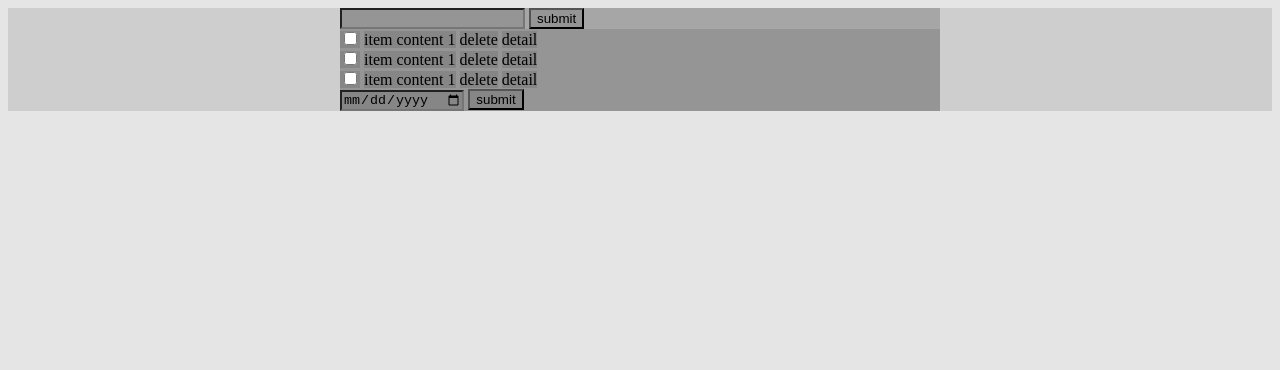
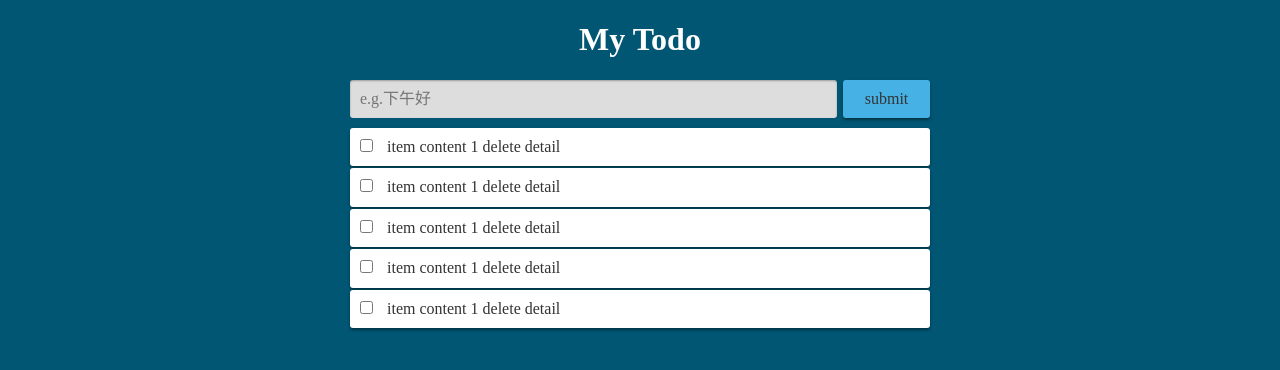
Before and after one commit to zchengi/jQueryApplication, a website: page index.html in a window 1280 px wide. Drawn offline with nearby package versions, Linux system fonts and the light colour scheme.

Commit message:
整体布局的细节完善

```diff
--- a/css/base.css
+++ b/css/base.css
@@ -1,12 +1,162 @@
 * {
-    background: rgba(0, 0, 0, .1);
+    /*background: rgba(0, 0, 0, .1);*/
+    -webkit-box-sizing: border-box;
+    -moz-box-sizing: border-box;
+    box-sizing: border-box;
+    -webkit-transition: background .2s;
+    -moz-transition: background .2s;
+    -ms-transition: background .2s;
+    -o-transition: background .2s;
+    transition: background .2s;
+    outline: 0;
 }
 
 body {
     /*background: #000;*/
+
+    /* 用 normalize.css 重置 padding 和 margin */
+    /*padding: 0;
+    margin: 0;*/
+    background: #005673;
+    color: #fff;
 }
 
 .container {
     max-width: 600px;
     margin: 0 auto;
+    position: relative;
+    padding: 0 10px;
 }
+
+h1 {
+    text-align: center;
+}
+
+.task-list {
+    margin: 10px 0;
+}
+
+input,
+textarea,
+button,
+.task-item,
+.task-detail-mask {
+    border-radius: 3px;
+    padding: 10px;
+}
+
+textarea,
+button,
+input[type=text], input[type=date] {
+    border: 0;
+}
+
+textarea,
+input[type=text], input[type=date] {
+    display: block;
+    width: 100%;
+    background: #ddd;
+    -webkit-box-shadow: inset 0 1px 2px rgba(0, 0, 0, .3);
+    -moz-box-shadow: inset 0 1px 2px rgba(0, 0, 0, .3);
+    box-shadow: inset 0 1px 2px rgba(0, 0, 0, .3);
+}
+
+textarea {
+    min-height: 100px;
+}
+
+textarea:hover,
+textarea:focus,
+input[type=text]:hover,
+input[type=text]:focus,
+input[type=date]:hover,
+input[type=date]:focus {
+    background: #eee;
+    -webkit-box-shadow: inset 0 1px 2px rgba(0, 0, 0, .2);
+    -moz-box-shadow: inset 0 1px 2px rgba(0, 0, 0, .2);
+    box-shadow: inset 0 1px 2px rgba(0, 0, 0, .2);
+}
+
+button {
+    display: inline-block;
+    cursor: pointer;
+    color: #333;
+}
+
+.add-task input[type=text] {
+    float: left;
+    width: 84%;
+    margin-right: 1%;
+}
+
+.add-task [type=submit] {
+    background: #46b1e4;
+    width: 15%;
+}
+
+.add-task [type=submit],
+.task-item {
+    -webkit-box-shadow: 0 2px 3px rgba(0, 0, 0, .4);
+    -moz-box-shadow: 0 2px 3px rgba(0, 0, 0, .4);
+    box-shadow: 0 2px 3px rgba(0, 0, 0, .4);
+
+}
+
+.add-task [type=submit]:hover {
+    background: #5fb9e4;
+}
+
+.task-item {
+    background: #fff;
+    color: #333;
+    margin-bottom: 2px;
+    cursor: pointer;
+}
+
+.task-item:hover {
+    background-color: #ddd;
+}
+
+.task-detail,
+.task-detail-mask {
+    position: absolute;
+    display: none;
+}
+
+.task-detail {
+    background: #fff;
+    overflow: auto;
+    color: #333;
+    width: 50%;
+    height: 100%;
+    padding: 10px;
+    bottom: 0;
+    right: 0;
+    border-radius: 3px 0 0 3px;
+    -webkit-box-shadow: 0 1px 2px 1px rgba(0, 0, 0, .1);
+    -moz-box-shadow: 0 1px 2px 1px rgba(0, 0, 0, .1);
+    box-shadow: 0 1px 2px 1px rgba(0, 0, 0, .1);
+}
+
+.task-detail .content {
+    padding: 10px;
+    font-weight: 900;
+    cursor: pointer;
+}
+
+.task-detail > * {
+    margin-bottom: 10px;
+}
+
+.task-detail-mask {
+    position: fixed;
+    top: 0;
+    right: 0;
+    left: 0;
+    bottom: 0;
+    background: rgba(30, 30, 30, .6);
+}
+
+.task-content {
+    margin-left: 10px;
+}
--- a/index.html
+++ b/index.html
@@ -3,12 +3,14 @@
 <head>
     <meta charset="UTF-8">
     <title>My Todo App</title>
+    <link rel="stylesheet" href="node_modules/normalize.css/normalize.css"/>
     <link rel="stylesheet" href="css/base.css"/>
 </head>
 <body>
 <div class="container"><!-- 总容器开始 -->
+    <h1>My Todo</h1>
     <div class="add-task">
-        <input type="text"/>
+        <input type="text" placeholder="e.g.下午好">
         <button type="submit">submit</button>
     </div>
     <div class="task-list"><!-- 清单列表开始 -->
@@ -30,16 +32,32 @@
             <span>delete</span>
             <span>detail</span>
         </div>
+        <div class="task-item">
+            <span><input type="checkbox"></span>
+            <span class="task-content">item content 1</span>
+            <span>delete</span>
+            <span>detail</span>
+        </div>
+        <div class="task-item">
+            <span><input type="checkbox"></span>
+            <span class="task-content">item content 1</span>
+            <span>delete</span>
+            <span>detail</span>
+        </div>
     </div><!-- 清单列表结束 -->
+    <div class="task-detail-mask"></div>
     <div class="task-detail"><!-- 任务详情开始 -->
         <div class="content"><!-- 任务标题开始 -->
+            下午好
         </div><!-- 任务标题结束 -->
         <div><!-- 任务描述开始 -->
-            <div class="desc"></div>
+            <div class="desc">
+                <textarea  id="" ></textarea>
+            </div>
         </div><!-- 任务描述结束 -->
         <div class="remind"><!-- 任务定时提醒开始 -->
             <input type="date">
-            <button>submit</button>
+            <!--<button type="submit">submit</button>-->
         </div><!-- 任务定时提醒结束 -->
     </div><!-- 任务详情结束 -->
 </div><!-- 总容器结束 -->
--- a/package.json
+++ b/package.json
@@ -9,6 +9,7 @@
   "author": "",
   "license": "ISC",
   "dependencies": {
-    "jquery": "^3.3.1"
+    "jquery": "^3.3.1",
+    "normalize.css": "^8.0.0"
   }
 }
```
